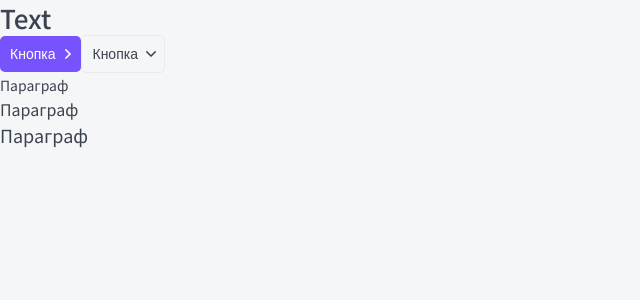
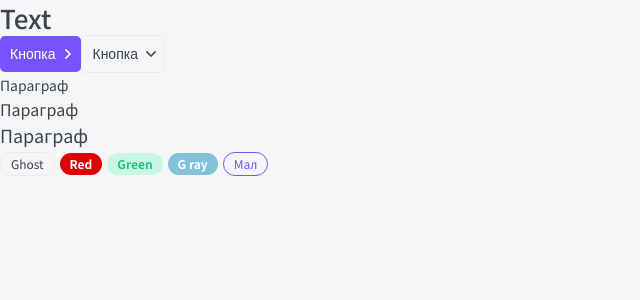
Before and after one commit to dvornicked/top-app, a Next.js app: page / in a window 1280 px wide. Shown: the top 300 px of the page, without its empty margins (0-640 px from the left). Built offline with nearby package versions, Linux system fonts and the light colour scheme.

Commit message:
Add Tag component

```diff
--- /dev/null
+++ b/components/Tag/Tag.module.css
@@ -0,0 +1,45 @@
+.tag {
+  display: inline-block;
+  box-sizing: border-box;
+  margin-right: 5px;
+  border-radius: 20px;
+  padding: 5px 10px;
+}
+
+.s {
+  font-size: 12px;
+  line-height: 12px;
+}
+
+.m {
+  font-size: 14px;
+  line-height: 14px;
+}
+
+.ghost {
+  border: 1px solid var(--gray-light);
+}
+
+.red {
+  color: var(--white);
+  background-color: #de0000;
+  font-weight: bold;
+}
+
+.gray {
+  color: var(--white);
+  background-color: #83c0d9;
+  font-weight: bold;
+}
+
+.green {
+  color: var(--green);
+  background-color: var(--green-light);
+  font-weight: bold;
+}
+
+.primary {
+  color: var(--primary);
+  background-color: none;
+  border: 1px solid var(--primary);
+}
--- /dev/null
+++ b/components/Tag/Tag.tsx
@@ -0,0 +1,29 @@
+import styles from './Tag.module.css'
+import { TagProps } from './Tag.props'
+import cn from 'classnames'
+
+export const Tag = ({
+  size = 's',
+  children,
+  color = 'ghost',
+  href,
+  className,
+  ...props
+}: TagProps): JSX.Element => {
+  return (
+    <div
+      className={cn(styles.tag, className, {
+        [styles.s]: size === 's',
+        [styles.m]: size === 'm',
+        [styles.ghost]: color === 'ghost',
+        [styles.red]: color === 'red',
+        [styles.green]: color === 'green',
+        [styles.gray]: color === 'gray',
+        [styles.primary]: color === 'primary'
+      })}
+      {...props}
+    >
+      {href ? <a href={href}>{children}</a> : <>{children}</>}
+    </div>
+  )
+}
--- a/components/index.ts
+++ b/components/index.ts
@@ -1,3 +1,4 @@
 export * from './Htag/Htag'
 export * from './Button/Button'
 export * from './P/P'
+export * from './Tag/Tag'
--- a/pages/index.tsx
+++ b/pages/index.tsx
@@ -1,6 +1,6 @@
 import type { NextPage } from 'next'
 import Head from 'next/head'
-import { Button, Htag, P } from '../components'
+import { Button, Htag, P, Tag } from '../components'
 
 const Home: NextPage = () => {
   return (
@@ -14,6 +14,11 @@
       <P size='s'>Параграф</P>
       <P>Параграф</P>
       <P size='l'>Параграф</P>
+      <Tag className='s'>Ghost</Tag>
+      <Tag className='m' color='red'>Red</Tag>
+      <Tag className='s' color='green'>Green</Tag>
+      <Tag className='s' color='gray'>G ray</Tag>
+      <Tag color='primary'>Мал</Tag>
     </>
   )
 }
```
Also changed, not shown: components/Tag/Tag.props.ts (added, +8 -0 lines).
